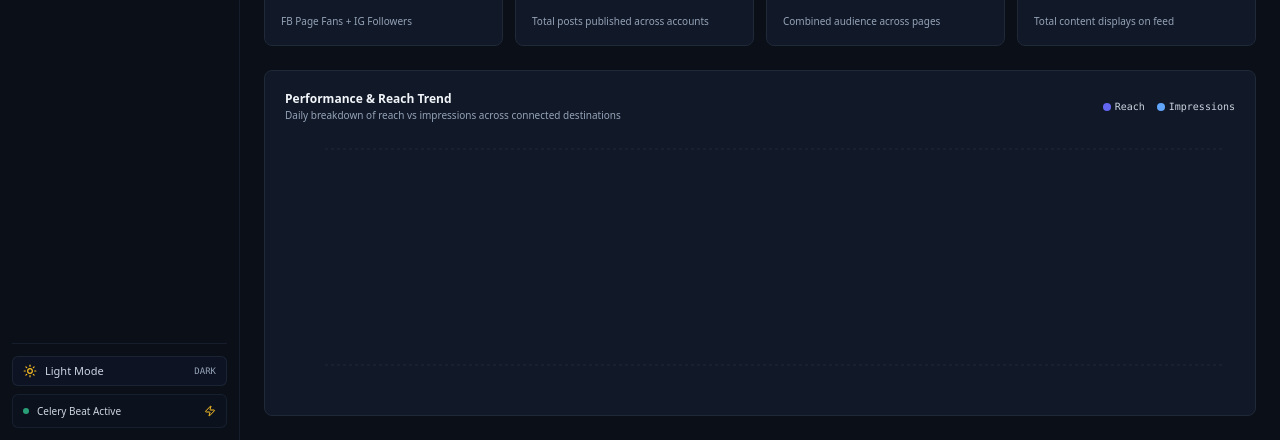
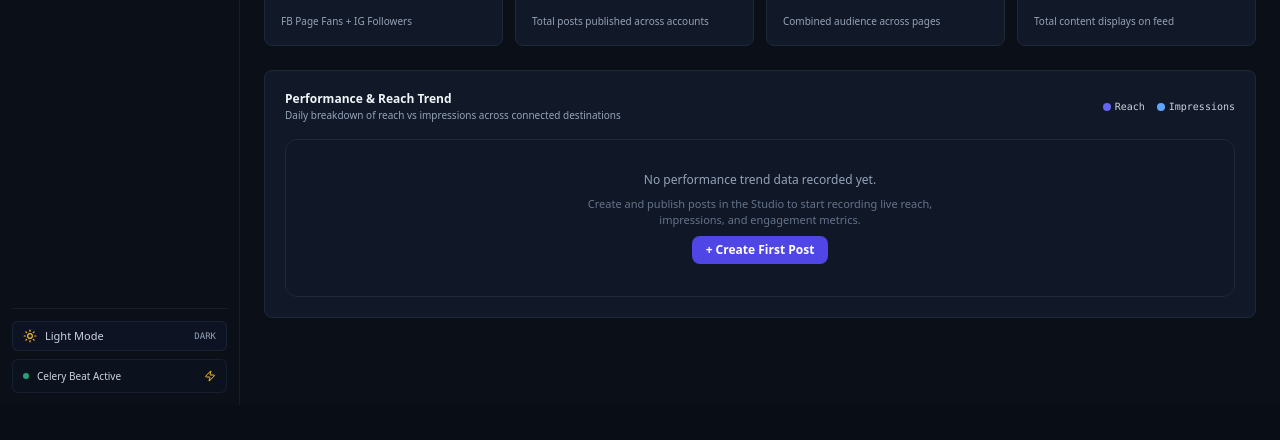
Before and after one commit to sensationz098/AI_POST_AUTOMATION, a Next.js app in the folder frontend/: page /dashboard in a window 1280 px wide. Shown: the part 395-835 px from the top of the page. After the commit the page ends 800 px from the top, so only its background shows below. Built offline with nearby package versions, Linux system fonts and the light colour scheme; no server answers.

Commit message:
refactor: purge all fake hardcoded metrics, boost multipliers, and trend fallbacks from backend analytics service

```diff
--- a/frontend/src/app/(dashboard)/dashboard/page.tsx
+++ b/frontend/src/app/(dashboard)/dashboard/page.tsx
@@ -339,9 +339,10 @@ export default function AnalyticsDashboardPage() {
           </div>
         </div>
 
+        {data?.daily_trends && data.daily_trends.length > 0 ? (
           <div className="h-64 w-full">
             <ResponsiveContainer width="100%" height="100%">
-            <AreaChart data={data?.daily_trends || []} margin={{ top: 10, right: 10, left: -20, bottom: 0 }}>
+              <AreaChart data={data.daily_trends} margin={{ top: 10, right: 10, left: -20, bottom: 0 }}>
                 <defs>
                   <linearGradient id="colorReach" x1="0" y1="0" x2="0" y2="1">
                     <stop offset="5%" stopColor="#6366f1" stopOpacity={0.3} />
@@ -364,6 +365,17 @@ export default function AnalyticsDashboardPage() {
               </AreaChart>
             </ResponsiveContainer>
           </div>
+        ) : (
+          <div className="p-8 rounded-xl bg-slate-900/40 border border-slate-800 text-center space-y-2">
+            <p className="text-xs text-slate-400 font-medium">No performance trend data recorded yet.</p>
+            <p className="text-[11px] text-slate-500 max-w-sm mx-auto">
+              Create and publish posts in the Studio to start recording live reach, impressions, and engagement metrics.
+            </p>
+            <a href="/studio" className="inline-block px-3.5 py-1.5 rounded-lg bg-indigo-600 hover:bg-indigo-500 text-white font-bold text-xs transition mt-1">
+              + Create First Post
+            </a>
+          </div>
+        )}
       </div>
     </div>
   );
```
Also changed, not shown: 2 other files (tests, documents, lock files or other folders). Lines whose indentation alone changed are shown as unchanged.
